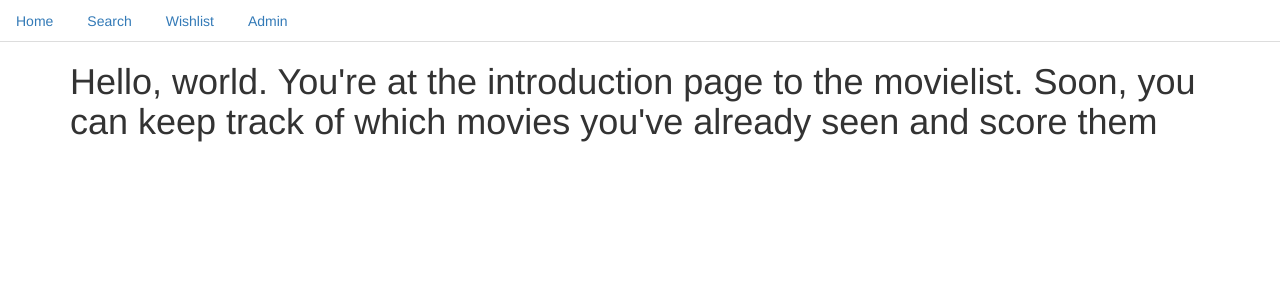
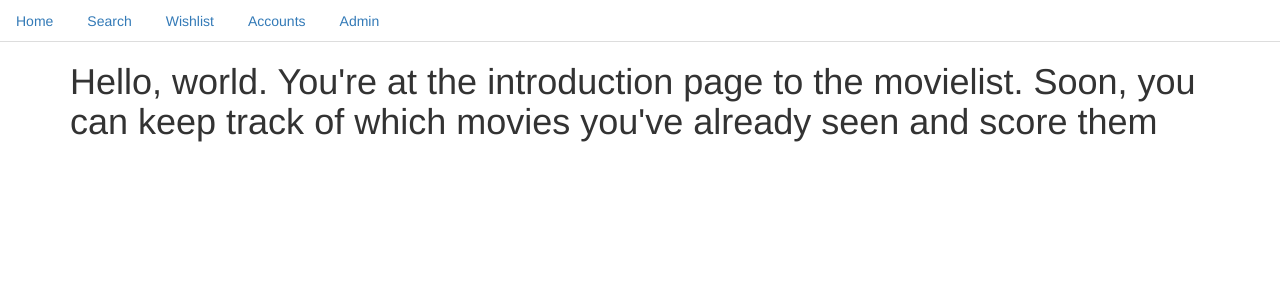
Before and after one commit to daansmits1/mhaggle, a Django app: page /movielist/ in a window 1280 px wide. Shown: the top 300 px of the page. Run offline with Django 3.2, Linux system fonts and the light colour scheme; data that the repository does not hold is empty; some libraries are stand-ins or nearby versions.

Commit message:
commit before adding user management by Chris Hawkes

```diff
--- a/movielist/templates/layout/layout.html
+++ b/movielist/templates/layout/layout.html
@@ -15,6 +15,7 @@
   <li role="presentation"><a href="/movielist/">Home</a></li> <!-- How to add dynamic active tab? -->
   <li role="presentation"><a href="/movielist/search">Search</a></li>
   <li role="presentation"><a href="/movielist/wishlist">Wishlist</a></li>
+  <li role="presentation"><a href="/accounts">Accounts</a></li>
   <li role="presentation"><a href="/admin">Admin</a></li>
 </ul>
 
--- a/movielist/templates/registration/login.html
+++ b/movielist/templates/registration/login.html
@@ -8,5 +8,4 @@
 {% block content %}
 
 
-
 {% endblock %}
```
